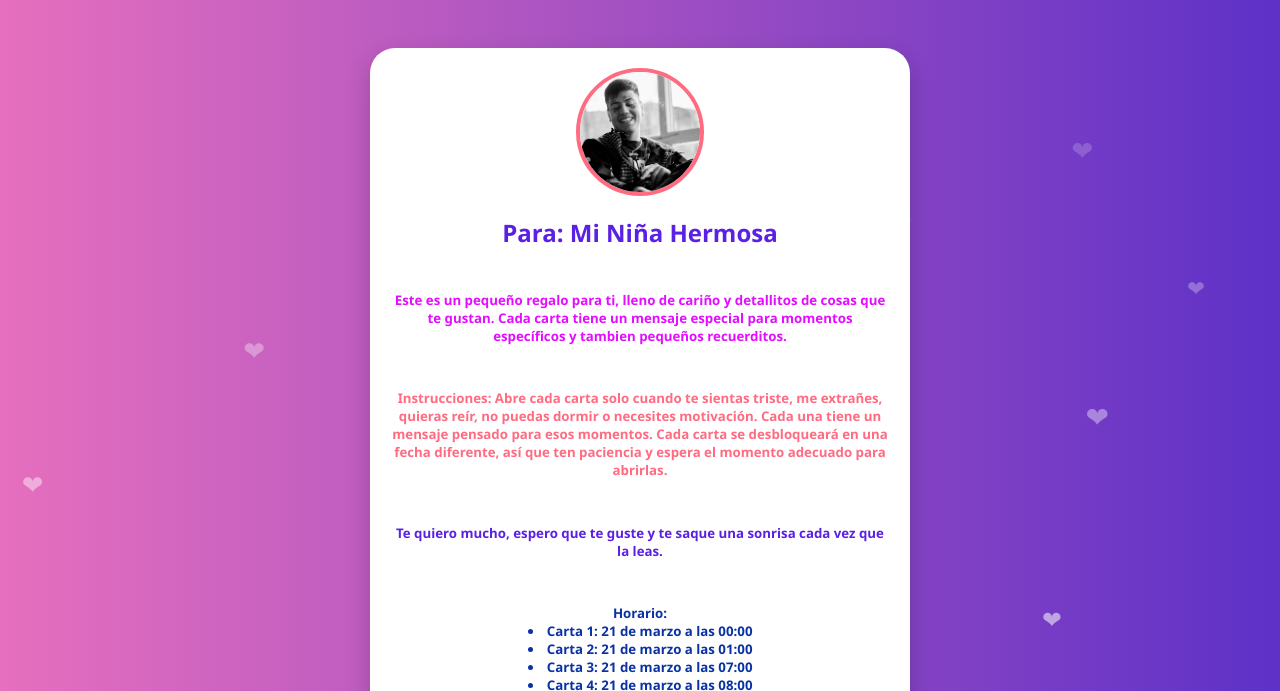
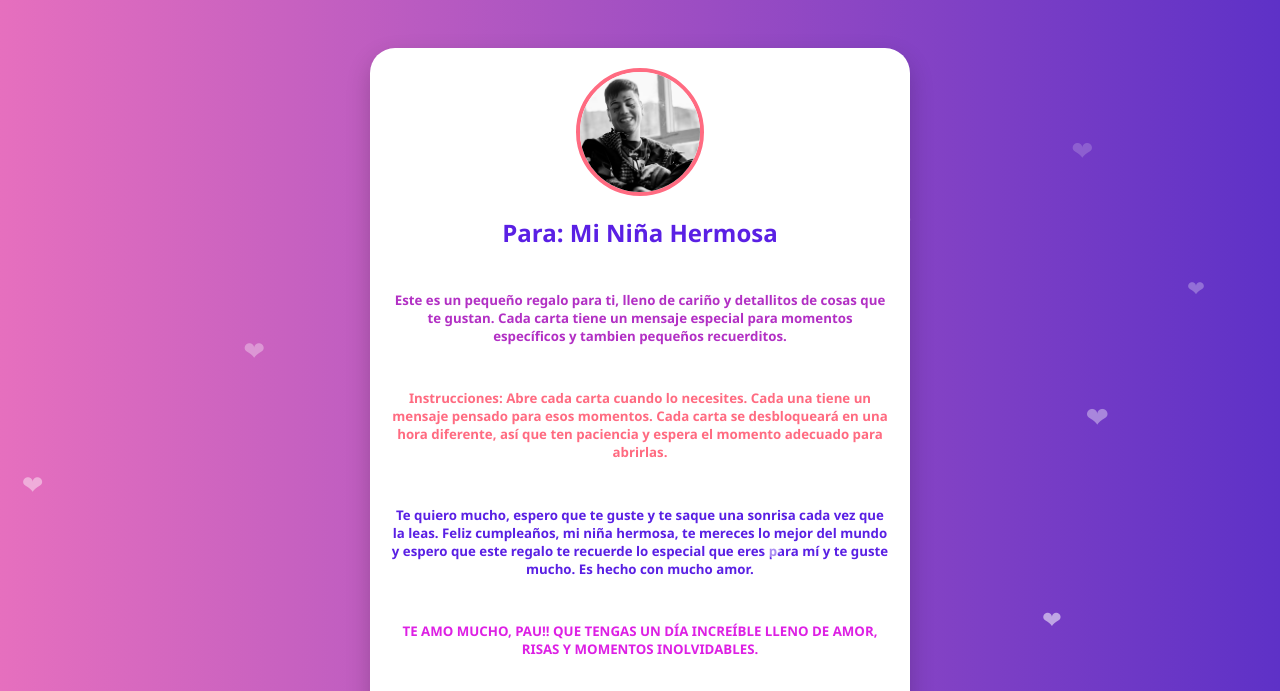
Before and after one commit to AriMoreraC/regalo.github.io, a plain HTML site: page index.html in a window 1280 px wide. Shown: the part 95-786 px from the top of the page. Drawn offline with nearby package versions, Linux system fonts and the light colour scheme.

Commit message:
PRUEBA 2

```diff
--- a/index.html
+++ b/index.html
@@ -138,14 +138,20 @@
 
 
   <h2 style="color: #5a20e4;">Para: Mi Niña Hermosa</h2>
-  <h5 style="color: #e30dff;">
-    Este es un pequeño regalo para ti, lleno de cariño y detallitos de cosas que te gustan. Cada carta tiene un mensaje especial para momentos específicos y tambien pequeños recuerditos.
+  <h5 style="color: #b230c4;">
+    Este es un pequeño regalo para ti, lleno de cariño y detallitos de cosas que te gustan.
+    Cada carta tiene un mensaje especial para momentos específicos y tambien pequeños recuerditos.
     <h5 style="color:#ff6b81">
-        <b>Instrucciones:</b> Abre cada carta solo cuando te sientas triste, me extrañes, quieras reír, no puedas dormir o necesites motivación. Cada una tiene un mensaje pensado para esos momentos.
-        Cada carta se desbloqueará en una fecha diferente, así que ten paciencia y espera el momento adecuado para abrirlas.
+        <b>Instrucciones:</b> Abre cada carta cuando lo necesites. Cada una tiene un mensaje pensado para esos momentos.
+        Cada carta se desbloqueará en una hora diferente, así que ten paciencia y espera el momento adecuado para abrirlas.
   </h5>
       <h5 style="color: #5a20e4;">
 Te quiero mucho, espero que te guste y te saque una sonrisa cada vez que la leas.
+Feliz cumpleaños, mi niña hermosa, te mereces lo mejor del mundo y
+espero que este regalo te recuerde lo especial que eres para mí y te guste mucho. Es hecho con mucho amor.
+  </h5>
+        <h5 style="color: #dd20e4;">
+             TE AMO MUCHO, PAU!! QUE TENGAS UN DÍA INCREÍBLE LLENO DE AMOR, RISAS Y MOMENTOS INOLVIDABLES.
   </h5>
       <h5 style="color:#0932a5">
         <b>Horario:</b>
@@ -193,6 +199,7 @@ Te quiero mucho, espero que te guste y te saque una sonrisa cada vez que la leas
         si por mi fuera ya habria ido a verte miles pero miles de veces. Espero algun dia poder ir a verte
         y dejar la distancia aunque sea por un corto tiempo, pero poder abrazarte, chismear en persona, comer algo rico juntas,
         pasear juntas, y hacer muchisimas cosas juntas. Te mando miles de abrazos virtuales y recuerda que siempre estaré aquí para ti.
+        TE EXTRAÑO MUCHO, PAU!!<3
     <img src="./IMG/https___cloudfront-us-east-1.images.arcpublishing.com_lanacionpy_IZJTXUSOYFCD7AVDH7DNWU3EEE.avif" alt="Auronplay" style="width: 100%; margin-top: 10px; border-radius: 15px;">
 
 <a href="https://open.spotify.com/intl-es/track/0XQsWXjHkSjLuSHnHB1qLL?si=ae291d9dc18f4329" target="_blank" class="btn-link">
@@ -245,7 +252,7 @@ Te quiero mucho, espero que te guste y te saque una sonrisa cada vez que la leas
   <div class="card">
     <div class="icono"><i class="bi bi-lightning"></i></div>
     <h3>Necesites motivación</h3>
-    <button onclick="verCarta('c5','2026-03-21T09:00:00')">Abrir</button>
+    <button onclick="verCarta('c5','2026-03-18T09:00:00')">Abrir</button>
     <p id="c5" class="carta">
         Eres increíble y puedes con todo. Recuerda que siempre creo en ti
          y que no hay nada que no puedas lograr si lo intentas con pasión y determinación.
```
